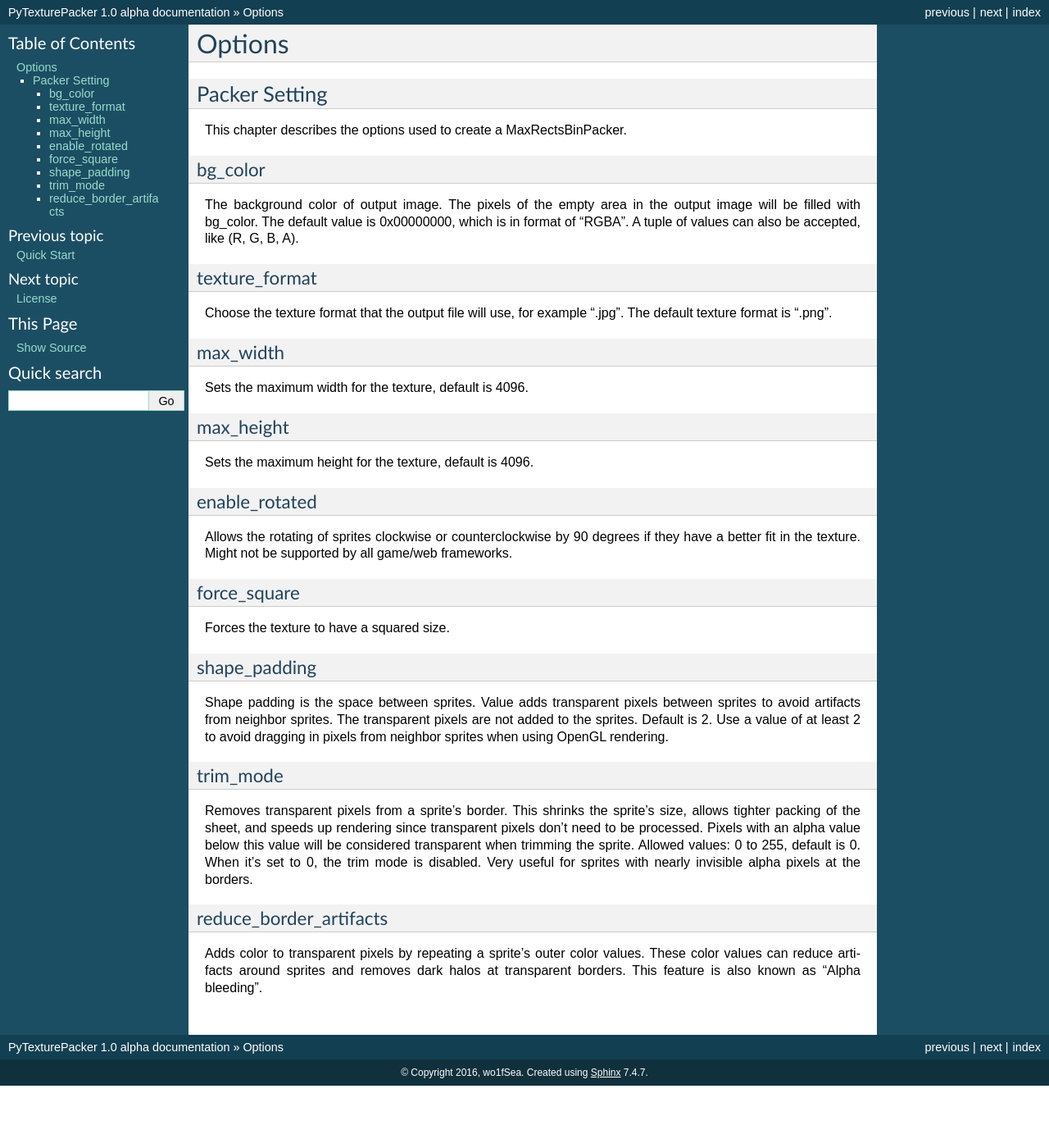
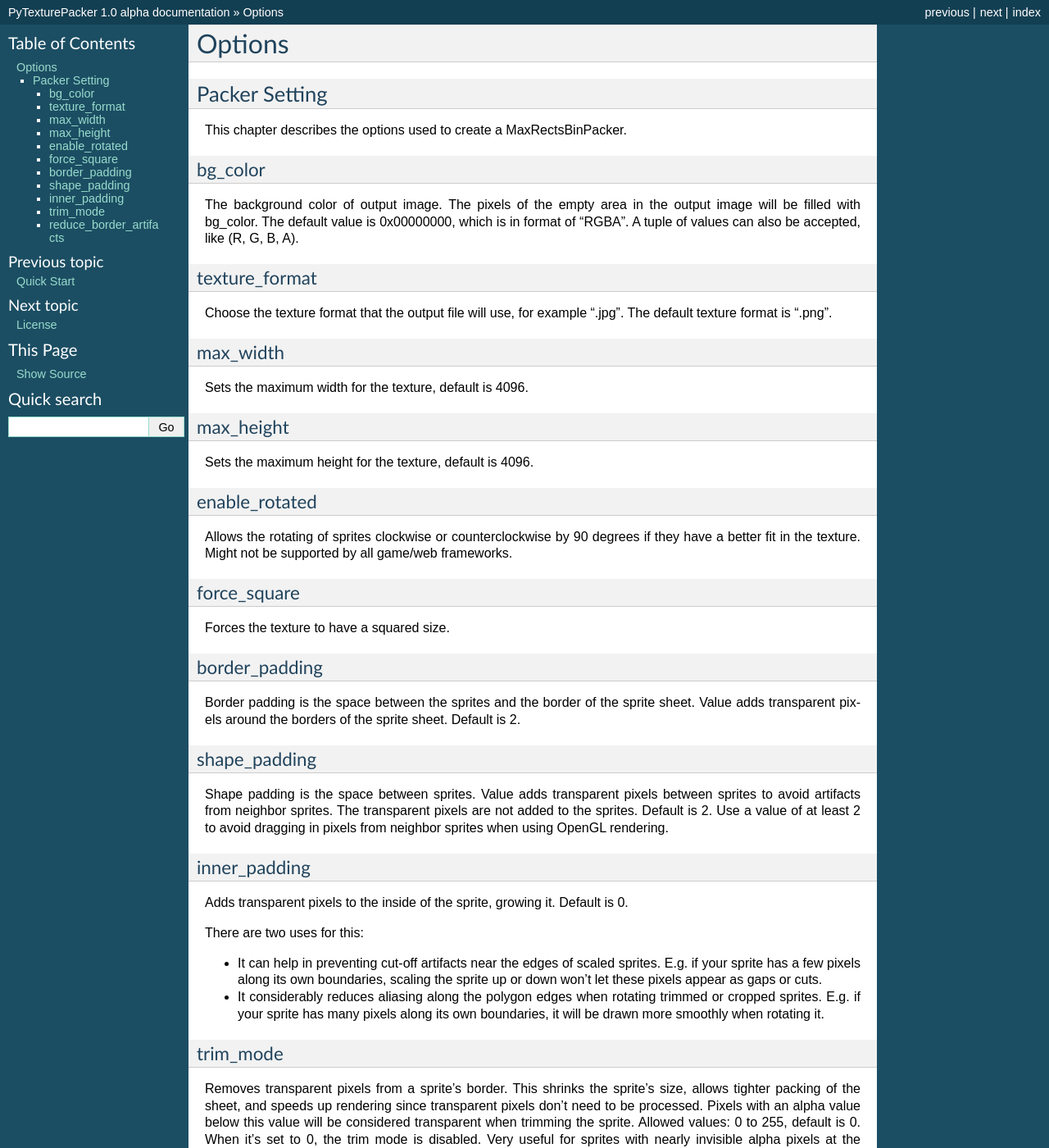
Before and after one commit to wo1fsea/PyTexturePacker, a Sphinx documentation site: the page built from docs/2_options.rst, in a window 1280 px wide and 1400 px high. Shown: the whole window at 82% size. Built offline with Sphinx 7.4.7, drawn with Linux system fonts in a browser that asks for light colours.

Commit message:
mod: renew doc

```diff
--- a/docs/2_options.rst
+++ b/docs/2_options.rst
@@ -39,11 +39,26 @@
 
 Forces the texture to have a squared size.
 
+border_padding
+--------------
+
+Border padding is the space between the sprites and the border of the sprite sheet. Value adds transparent pixels around the borders of the sprite sheet. Default is 2.
+
 shape_padding
 -------------
 
 Shape padding is the space between sprites. Value adds transparent pixels between sprites to avoid artifacts from neighbor sprites. The transparent pixels are not added to the sprites. Default is 2.
 Use a value of at least 2 to avoid dragging in pixels from neighbor sprites when using OpenGL rendering.
+
+inner_padding
+--------------
+
+Adds transparent pixels to the inside of the sprite, growing it. Default is 0.
+
+There are two uses for this:
+
+- It can help in preventing cut-off artifacts near the edges of scaled sprites. E.g. if your sprite has a few pixels along its own boundaries, scaling the sprite up or down won't let these pixels appear as gaps or cuts.
+- It considerably reduces aliasing along the polygon edges when rotating trimmed or cropped sprites. E.g. if your sprite has many pixels along its own boundaries, it will be drawn more smoothly when rotating it.
 
 trim_mode
 ---------
```
Also changed, not shown: README.rst (+15 -0 lines).
